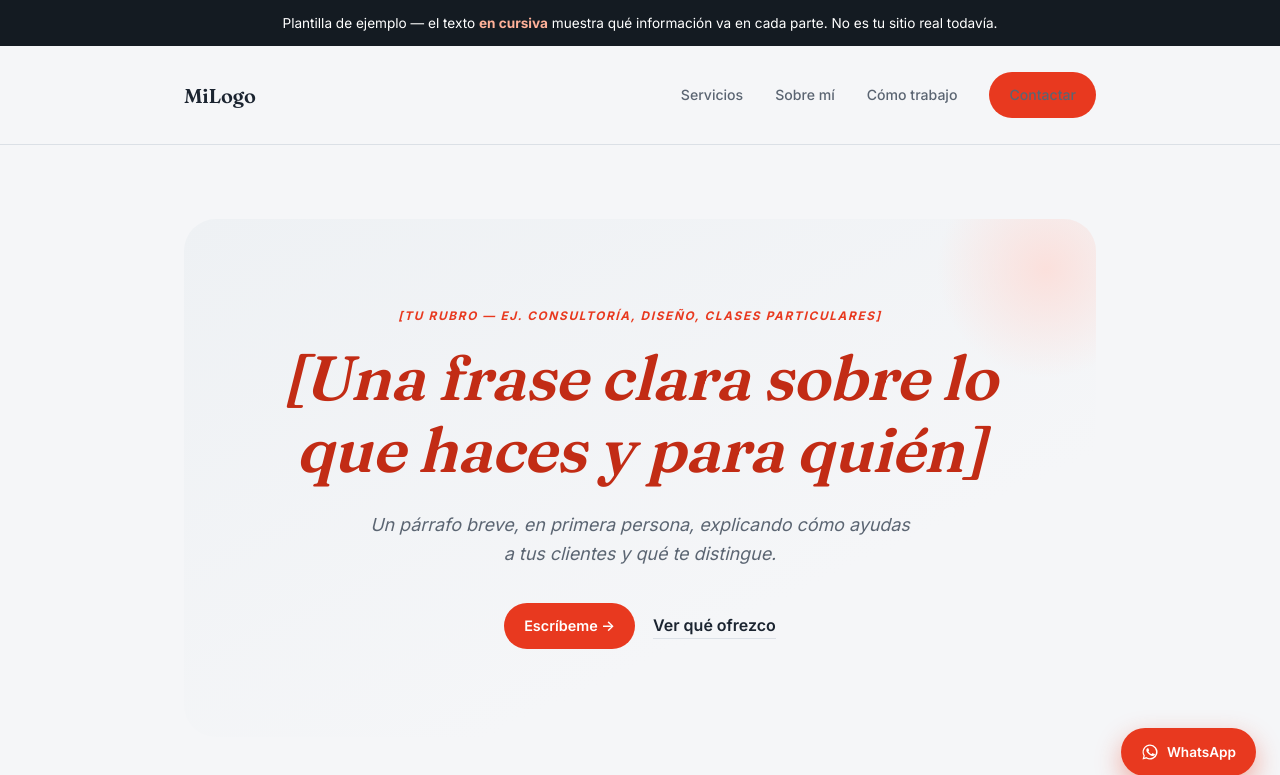
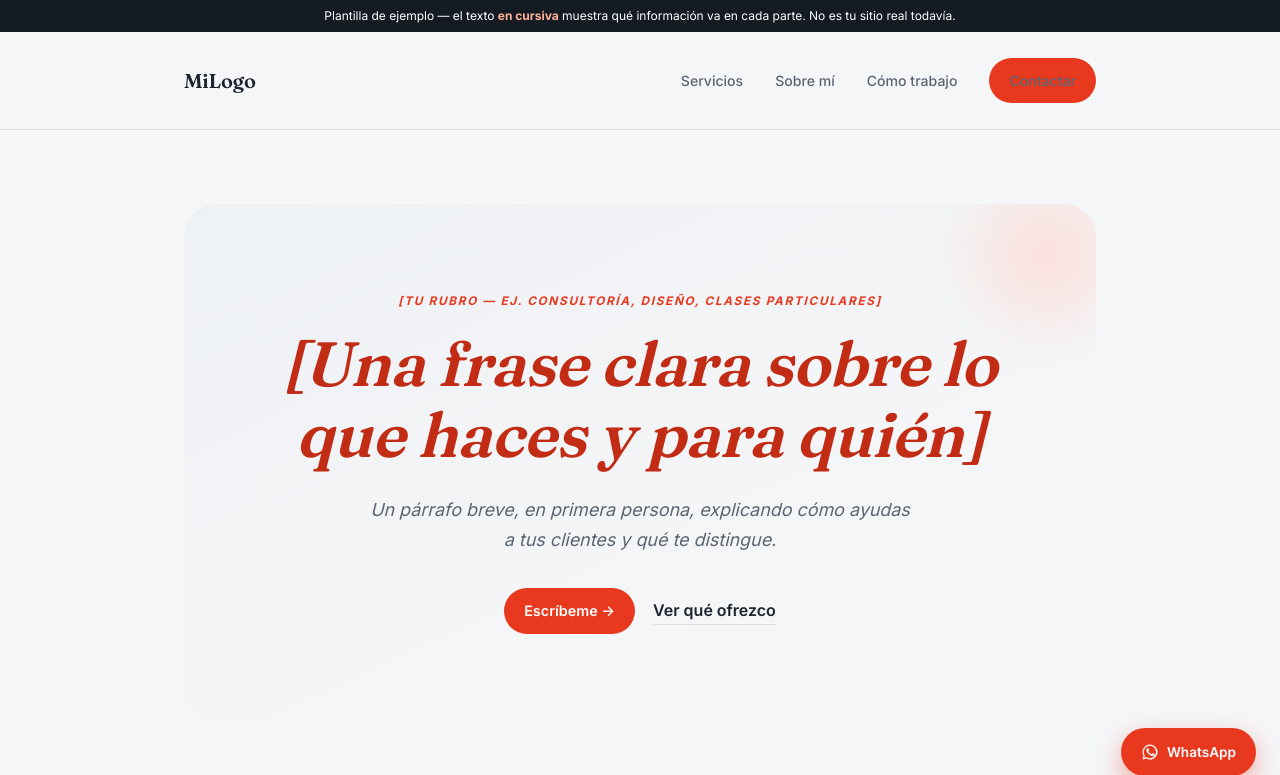
Before and after one commit to PIPP0/talcadatos, a Python web app: template static/templates/web3.html in a window 1280 px wide. Shown: the top 775 px of the page. Run offline with Jinja, Linux system fonts and the light colour scheme; the template is opened without the code that fills it, so the values that code supplies are empty.

Commit message:
Reduce a la mitad la altura del banner de aviso en web3template

```diff
--- a/static/templates/web3.html
+++ b/static/templates/web3.html
@@ -25,7 +25,7 @@
   h1,h2,h3,h4{font-family:"Fraunces",Georgia,serif;line-height:1.15;font-weight:600;letter-spacing:-.01em}
   .ph{color:var(--accent-dark);font-style:italic}
   .eyebrow{display:block;font-size:.74rem;font-weight:700;letter-spacing:.14em;text-transform:uppercase;color:var(--accent);margin-bottom:16px}
-  .guide-banner{background:#141b22;color:#fff;text-align:center;padding:12px 18px;font-size:.85rem}
+  .guide-banner{background:#141b22;color:#fff;text-align:center;padding:6px 18px;font-size:.75rem}
   .guide-banner strong{color:#ffb199}
 
   header{padding:26px 0;border-bottom:1px solid var(--border)}
```
